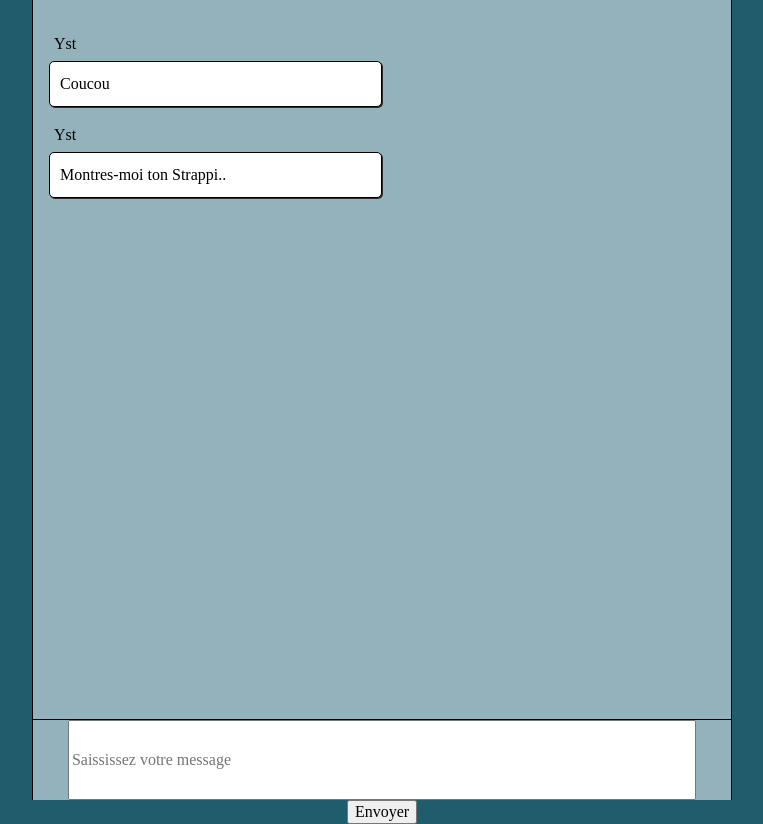
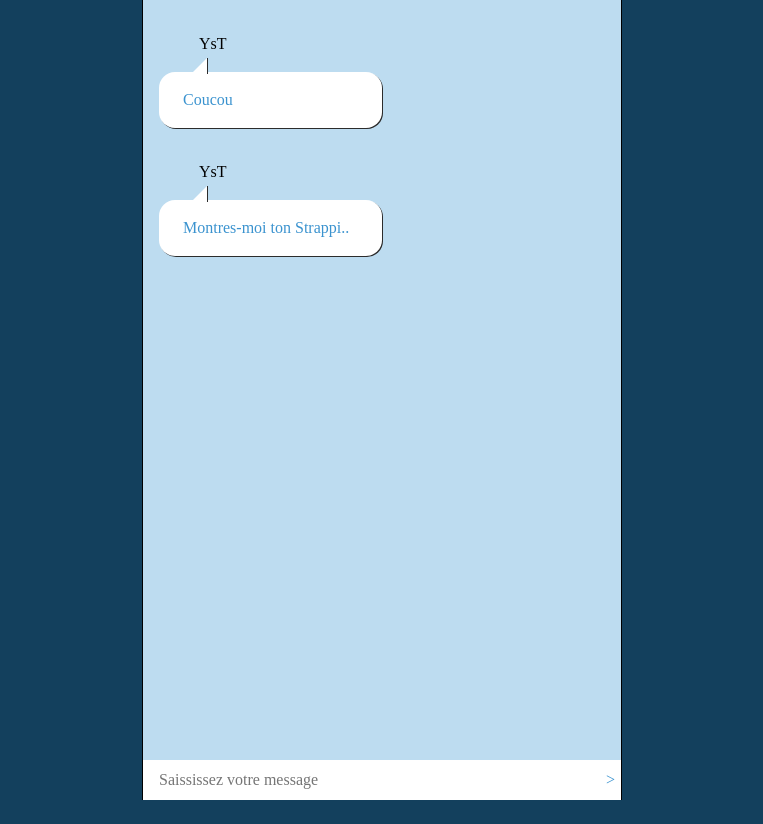
Before and after one commit to TanguyHuart/React-chatroom, a React (Vite) app: page / in a window 1280 px wide. Shown: the whole page, without its empty margins (258-1021 px from the left). After the commit the page ends 800 px from the top, so only its background shows below. Built offline with nearby package versions, Linux system fonts and the light colour scheme.

Commit message:
Ajout de useRef pour scrller en bas du chat a chaque message

```diff
--- a/src/components/App/App.scss
+++ b/src/components/App/App.scss
@@ -1,13 +1,15 @@
 @use '../../styles/variables' as v;
 
 .App {
-  text-align: center;
-  max-width: 700px;
+  max-width: 30rem;
   width: 80vw;
   height: 100vh;
   margin: 0 auto;
+  display: flex;
+  flex-direction: column;
+  justify-content: space-between;
 
-  background-color: #94b2bb;
+  background-color: v.$light-blue;
   border-left: solid 1px black;
   border-right: solid 1px black;
 }
--- a/src/components/Form/Form.scss
+++ b/src/components/Form/Form.scss
@@ -1,7 +1,23 @@
+@use '../../styles/variables' as v;
+
 .form {
-  height: 10%;
+  display: flex;
+  background-color: #ffffff;
+
   &-input {
-    width: 90%;
-    height: 100%;
+    flex-grow: 1;
+    border: none;
+    height: 2.5rem;
+    padding: 0 1rem;
+    outline: none;
+    border-top: 2px solid transparent;
+    border-bottom: 2px solid transparent;
+  }
+
+  &-button {
+    border: none;
+    background-color: transparent;
+    color: v.$text-blue;
+    cursor: pointer;
   }
 }
--- a/src/components/Form/Form.tsx
+++ b/src/components/Form/Form.tsx
@@ -6,16 +6,24 @@ import { addNewMessage } from '../../store/reducers/chat';
 
 function Form() {
   const inputValue = useAppSelector((state) => state.form.input);
+  const author = useAppSelector((state) => state.form.author);
   const dispatch = useAppDispatch();
+
   const handleOnChangeInputMessage = (event: ChangeEvent<HTMLInputElement>) => {
     dispatch(changeInput(event.target.value));
   };
 
-  function handleOnSubmitMessage(event: FormEvent<HTMLFormElement>): void {
+  const handleOnSubmitMessage = (event: FormEvent<HTMLFormElement>): void => {
     event.preventDefault();
-    dispatch(addNewMessage({ content: inputValue }));
+    dispatch(
+      addNewMessage({
+        content: inputValue,
+        id: crypto.randomUUID(),
+        author,
+      })
+    );
     dispatch(changeInput(''));
-  }
+  };
 
   return (
     <form className="form" onSubmit={handleOnSubmitMessage}>
@@ -26,7 +34,9 @@ function Form() {
         onChange={handleOnChangeInputMessage}
         value={inputValue}
       />
-      <input type="submit" value="Envoyer" />
+      <button className="form-button" type="submit" value="Envoyer">
+        &gt;
+      </button>
     </form>
   );
 }
--- a/src/components/Message/Message.scss
+++ b/src/components/Message/Message.scss
@@ -1,21 +1,32 @@
+@use '../../styles/variables' as v;
+
 .message {
-  margin-top: 1rem;
-  display: flex;
-  flex-direction: column;
-  text-align: start;
+  margin-bottom: 1rem;
 
   &-author {
+    padding: 1rem 2.5rem;
     font-size: 1rem;
-    margin-left: 5px;
-    margin-bottom: 5px;
   }
 
   &-content {
-    padding: 10px;
+    position: relative;
     max-width: 50%;
-    border: solid 1px black;
-    background-color: white;
-    border-radius: 5px;
-    box-shadow: 1px 1px rgb(44, 44, 44);
+    min-width: 10rem;
+    background-color: #ffffff;
+    color: v.$text-blue;
+    padding: 1rem 1.5rem;
+    border-radius: 1rem;
+    box-shadow: 1px 1px #2c2c2c;
+
+    &::before {
+      position: absolute;
+      content: '';
+      border: 0.5rem solid #ffffff;
+      border-top-color: transparent;
+      border-left-color: transparent;
+      box-shadow: 1px 0 #2c2c2c;
+      top: -0.9rem;
+      left: 2rem;
+    }
   }
 }
--- a/src/components/Message/Message.tsx
+++ b/src/components/Message/Message.tsx
@@ -1,13 +1,14 @@
 import './Message.scss';
 
 type MessageProps = {
+  author: string;
   content: string;
 };
 
-function Message({ content }: MessageProps) {
+function Message({ author, content }: MessageProps) {
   return (
     <div className="message">
-      <div className="message-author">Yst</div>
+      <div className="message-author">{author}</div>
       <p className="message-content"> {content}</p>
     </div>
   );
--- a/src/components/Messages/Messages.scss
+++ b/src/components/Messages/Messages.scss
@@ -1,5 +1,7 @@
+@use '../../styles/variables' as v;
+
 .messages__container {
-  height: 90%;
-  border-bottom: solid 1px black;
   padding: 1rem;
+
+  overflow-y: auto;
 }
--- a/src/components/Messages/Messages.tsx
+++ b/src/components/Messages/Messages.tsx
@@ -1,15 +1,33 @@
+import { useEffect, useRef } from 'react';
 import Message from '../Message/Message';
+
 import { useAppSelector } from '../../hooks/redux';
 import './Messages.scss';
 
 function Messages() {
+  // Je créer une nouvelle ref, je précise avec TypeScript qu'elle contiendra un element HTMLDivElement
+  // On doit l'initialiser à null
+  const messagesEndRef = useRef<HTMLDivElement>(null);
   const messages = useAppSelector((state) => state.chat.messages);
+  useEffect(() => {
+    // scrollIntoView pêrmet de scroller jusqu'a un élément
+    // comme mon element est e bas de ma liste de message. je scroll en bas de la miste de message.
+    // J'utilise l'élément stocker dans ma ref pour scroller jusqu'à lui
+    // Le `?` est mis avis d'éviter les erreurs si mon élément HTML n'est pas trouvé
+    messagesEndRef.current?.scrollIntoView();
+  }, [messages]);
 
   return (
     <div className="messages__container">
       {messages.map((message) => (
-        <Message key={message.content} content={message.content} />
+        <Message
+          key={message.id}
+          author={message.author}
+          content={message.content}
+        />
       ))}
+      {/* Je précise que ma div ici sera liée à la ref messagesEndRef */}
+      <div ref={messagesEndRef} />
     </div>
   );
 }
--- a/src/store/reducers/chat.ts
+++ b/src/store/reducers/chat.ts
@@ -1,12 +1,16 @@
 import { PayloadAction, createSlice } from '@reduxjs/toolkit';
-import { ChatState, Message } from '../../@types';
+import { ChatState, TMessage } from '../../@types';
 
 const initialState: ChatState = {
   messages: [
     {
+      id: crypto.randomUUID(),
+      author: 'YsT',
       content: 'Coucou',
     },
     {
+      id: crypto.randomUUID(),
+      author: 'YsT',
       content: 'Montres-moi ton Strappi..',
     },
   ],
@@ -16,7 +20,7 @@ const chatSlice = createSlice({
   name: 'chat',
   initialState,
   reducers: {
-    addNewMessage(state, action: PayloadAction<Message>) {
+    addNewMessage(state, action: PayloadAction<TMessage>) {
       state.messages.push(action.payload);
     },
   },
--- a/src/store/reducers/form.ts
+++ b/src/store/reducers/form.ts
@@ -2,6 +2,7 @@ import { createSlice, PayloadAction } from '@reduxjs/toolkit';
 import { FormState } from '../../@types';
 
 const initialState: FormState = {
+  author: 'YsT',
   input: '',
 };
 
--- a/src/styles/_variables.scss
+++ b/src/styles/_variables.scss
@@ -1,3 +1,4 @@
-$color: #fff;
-$color-primary: #61dafb;
-$color-bg: #282c34;
+$gray: #7a7c79;
+$dark-blue: #13405d;
+$light-blue: #bddcf0;
+$text-blue: #3b93cf;
--- a/src/styles/index.scss
+++ b/src/styles/index.scss
@@ -2,5 +2,5 @@
 @use 'variables' as v;
 
 body {
-  background-color: #1f5d6d;
+  background-color: v.$dark-blue;
 }
```
Also changed, not shown: src/@types/index.ts (+5 -2 lines).
